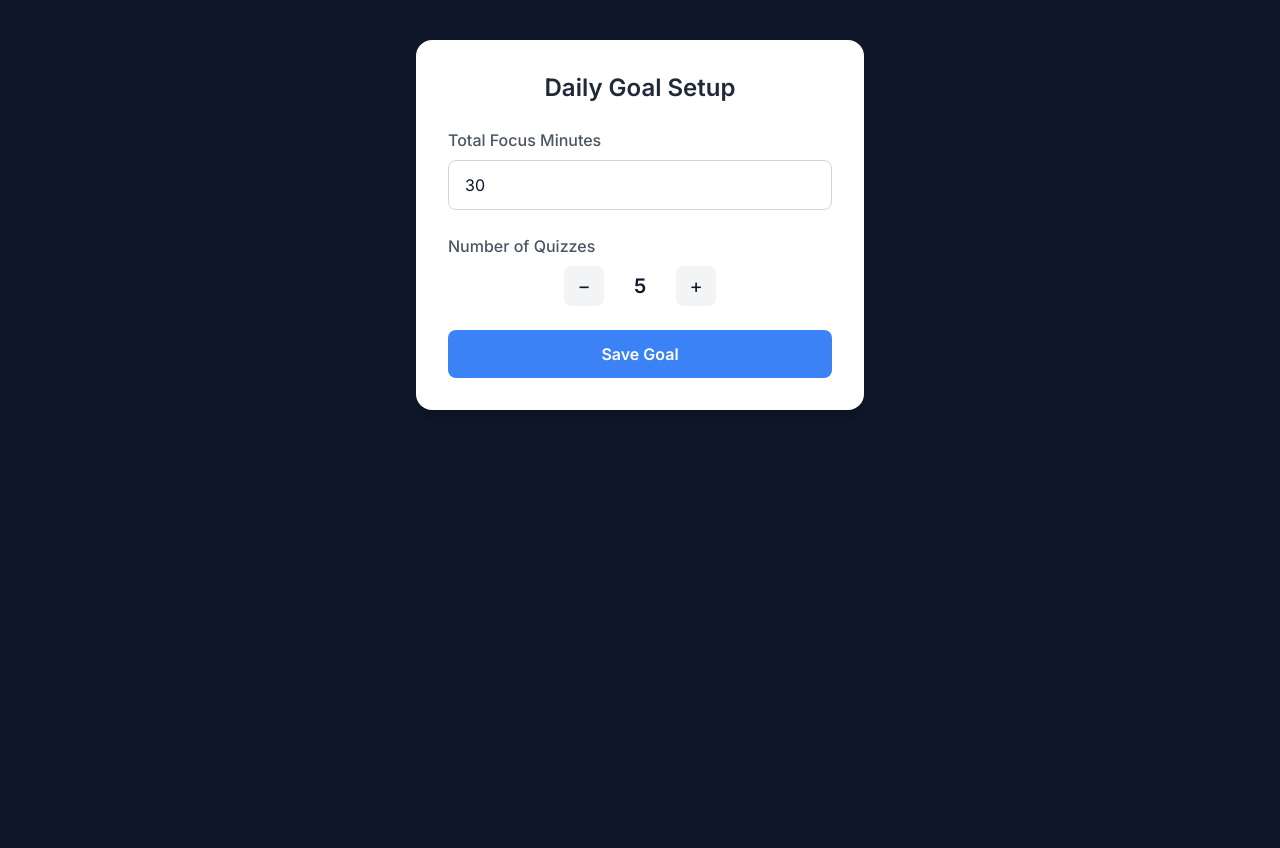
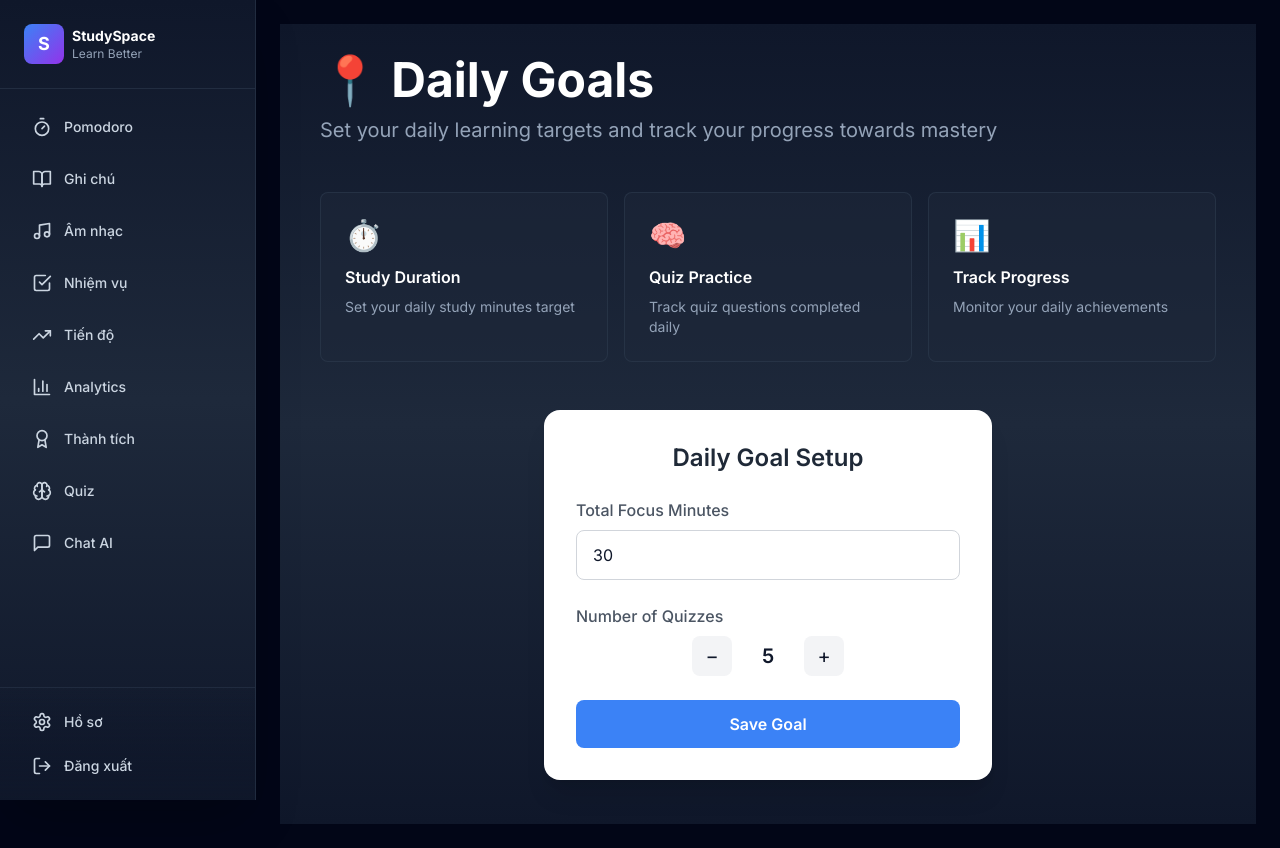
Before and after one commit to duongnguyen291/StudySpace, a Next.js app in the folder frontend/: page /daily-goals in a window 1280 px wide. Before the commit the page ends 800 px from the top, so only its background shows below. Built offline with nearby package versions, Linux system fonts and the light colour scheme; no server answers.

Commit message:
feat(daily-goals): update page.tsx

```diff
--- a/frontend/src/app/daily-goals/page.tsx
+++ b/frontend/src/app/daily-goals/page.tsx
@@ -1,11 +1,46 @@
 "use client";
 
 import DailyGoalForm from "@/features/daily-goal/components/DailyGoalPage";
+import { FeatureLayout } from "@/shared/components/Navigation/FeatureLayout";
 
 export default function DailyGoalsPage() {
   return (
-    <div className="p-10 flex justify-center">
-      <DailyGoalForm />
-    </div>
+    <FeatureLayout>
+      <div className="min-h-screen bg-gradient-to-b from-slate-900 via-slate-800 to-slate-900 p-8">
+        <div className="max-w-4xl mx-auto">
+          {/* Header */}
+          <div className="mb-12">
+            <h1 className="text-5xl font-bold text-white mb-3">
+              📍 Daily Goals
+            </h1>
+            <p className="text-xl text-slate-400">
+              Set your daily learning targets and track your progress towards mastery
+            </p>
+          </div>
+
+          {/* Benefits Cards */}
+          <div className="grid grid-cols-1 md:grid-cols-3 gap-4 mb-12">
+            <div className="bg-slate-800/50 border border-slate-700/50 rounded-lg p-6">
+              <div className="text-3xl mb-3">⏱️</div>
+              <h3 className="text-white font-semibold mb-2">Study Duration</h3>
+              <p className="text-slate-400 text-sm">Set your daily study minutes target</p>
+            </div>
+            <div className="bg-slate-800/50 border border-slate-700/50 rounded-lg p-6">
+              <div className="text-3xl mb-3">🧠</div>
+              <h3 className="text-white font-semibold mb-2">Quiz Practice</h3>
+              <p className="text-slate-400 text-sm">Track quiz questions completed daily</p>
+            </div>
+            <div className="bg-slate-800/50 border border-slate-700/50 rounded-lg p-6">
+              <div className="text-3xl mb-3">📊</div>
+              <h3 className="text-white font-semibold mb-2">Track Progress</h3>
+              <p className="text-slate-400 text-sm">Monitor your daily achievements</p>
+            </div>
+          </div>
+
+          {/* Form */}
+          <DailyGoalForm />
+        </div>
+      </div>
+    </FeatureLayout>
   );
 }
```
